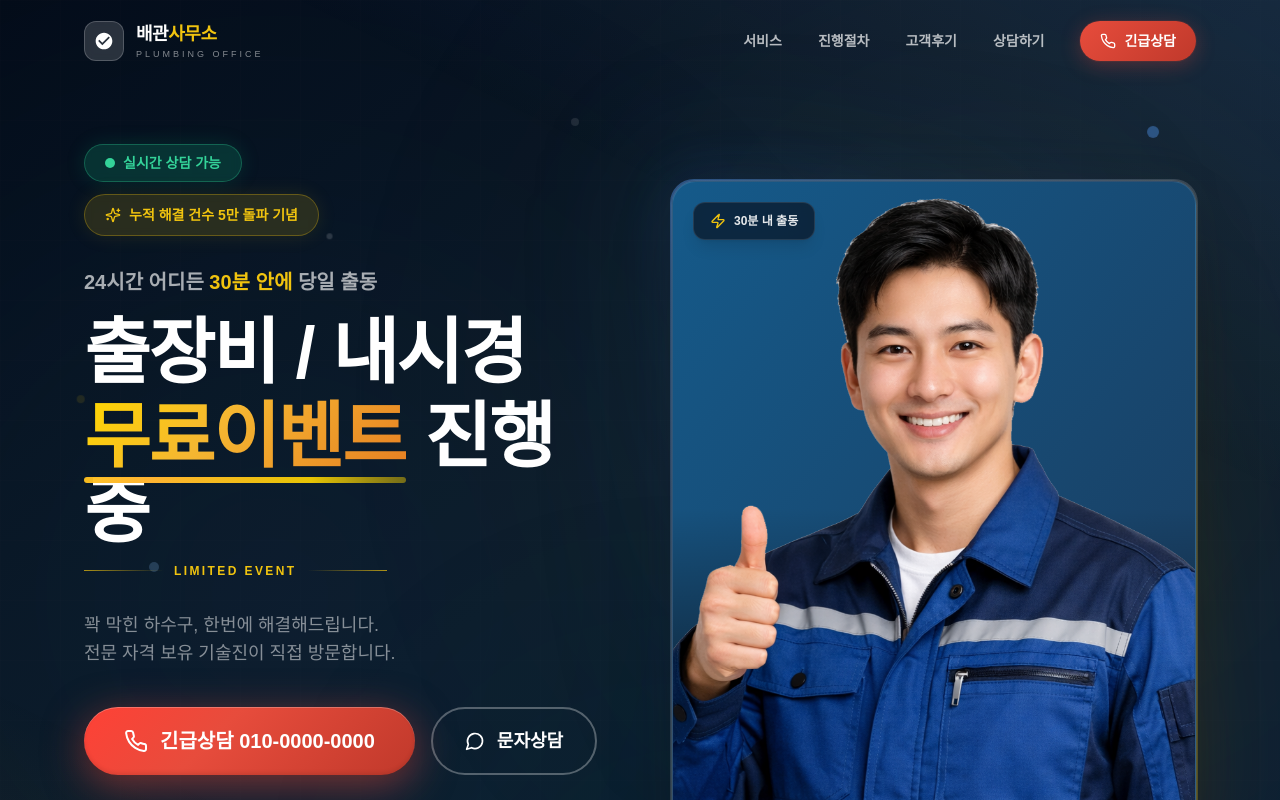
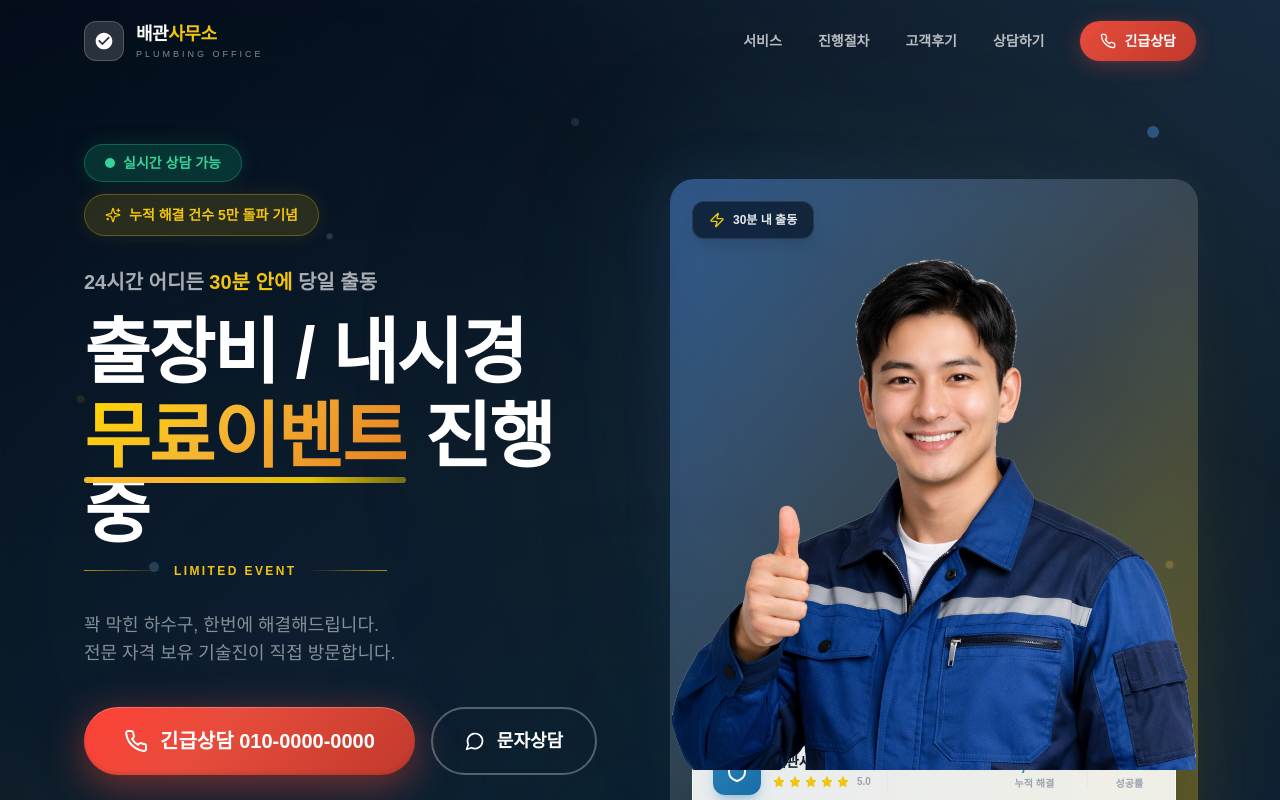
Before and after one commit to gustn0117/plumbing-office, a Next.js app: page / in a window 1280 px wide. Shown: the top 800 px of the page. Built offline with nearby package versions, Linux system fonts and the light colour scheme.

Commit message:
Hero 이미지 투명 배경 적용 - 컨테이너 배경색 제거
PNG 투명 배경이 보이도록 배경 그라디언트/보더/그림자 제거,
object-cover → object-contain 변경

Co-Authored-By: Claude Opus 4.6 <noreply@anthropic.com>

```diff
--- a/components/Hero.tsx
+++ b/components/Hero.tsx
@@ -197,9 +197,8 @@ export default function Hero() {
             transition={{ duration: 0.6, delay: 0.5 }}
             className="md:hidden relative mt-4 mb-2"
           >
-            <div className="relative aspect-[16/9] rounded-2xl overflow-hidden bg-gradient-to-br from-brand-700 to-brand-800 border border-white/10 shadow-dramatic">
-              <Image src="/images/hero-worker.png" alt="배관사무소 전문 기술진" fill className="object-cover relative z-[1]" priority />
-              <div className="absolute inset-x-0 bottom-0 h-1/2 bg-gradient-to-t from-brand-900 to-transparent" />
+            <div className="relative aspect-[16/9] rounded-2xl overflow-hidden">
+              <Image src="/images/hero-worker.png" alt="배관사무소 전문 기술진" fill className="object-contain relative z-[1]" priority />
             </div>
           </motion.div>
 
@@ -225,9 +224,8 @@ export default function Hero() {
               {/* Gradient border */}
               <div className="absolute -inset-[2px] bg-gradient-to-br from-brand-400/40 via-white/15 to-gold-400/30 rounded-3xl" />
 
-              <div className="relative aspect-[4/5] rounded-3xl overflow-hidden bg-gradient-to-br from-brand-700 to-brand-800 border border-white/10 shadow-premium-lg">
-                <Image src="/images/hero-worker.png" alt="배관사무소 전문 기술진" fill className="object-cover relative z-[1]" priority />
-                <div className="absolute inset-x-0 bottom-0 h-1/2 bg-gradient-to-t from-brand-900 via-brand-900/60 to-transparent" />
+              <div className="relative aspect-[4/5] rounded-3xl overflow-hidden">
+                <Image src="/images/hero-worker.png" alt="배관사무소 전문 기술진" fill className="object-contain relative z-[1]" priority />
 
                 {/* Stats card */}
                 <motion.div
```
